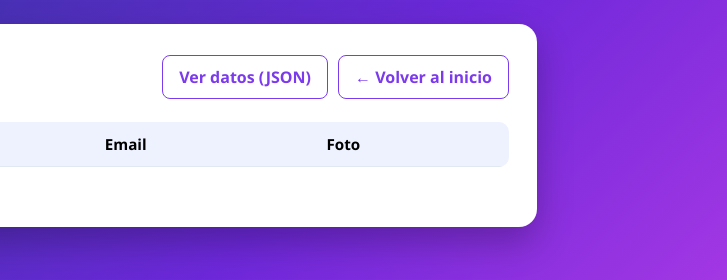
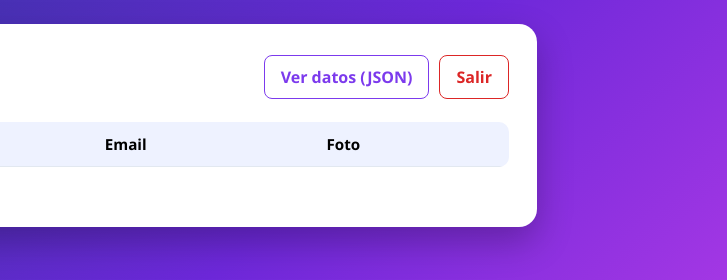
Before and after one commit to Ferbarotz/APIs_REST, a website: page src/api/usuarios.html in a window 1280 px wide. Shown: the top 280 px of the page, 553-1280 px from the left. Drawn offline with Linux system fonts and the light colour scheme; no server answers.

Commit message:
feat: botón Salir que cierra sesión y vuelve al inicio

```diff
--- a/src/api/usuarios.html
+++ b/src/api/usuarios.html
@@ -63,6 +63,18 @@
             display: inline-block;
         }
         .boton-volver:hover { background: #f3e8ff; }
+        .boton-salir {
+            text-decoration: none;
+            border: 1.5px solid #dc2626;
+            color: #dc2626;
+            border-radius: 8px;
+            padding: 10px 16px;
+            font-weight: 600;
+            transition: 0.2s;
+            display: inline-block;
+            cursor: pointer;
+        }
+        .boton-salir:hover { background: #fef2f2; }
         table {
             width: 100%;
             border-collapse: collapse;
@@ -93,7 +105,7 @@
             </div>
             <div class="acciones">
                 <a href="/api/usuarios" class="boton-volver">Ver datos (JSON)</a>
-                <a href="/" class="boton-volver">← Volver al inicio</a>
+                <a href="/logout" class="boton-salir">Salir</a>
             </div>
         </div>
 
```
Also changed, not shown: 1 other file.
